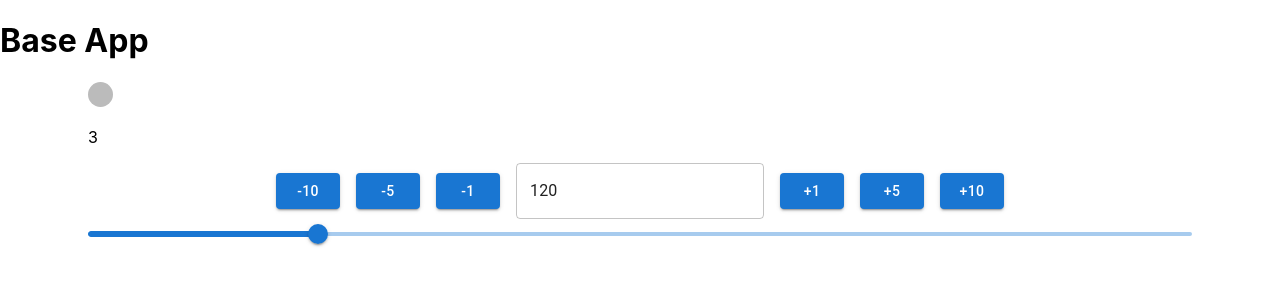
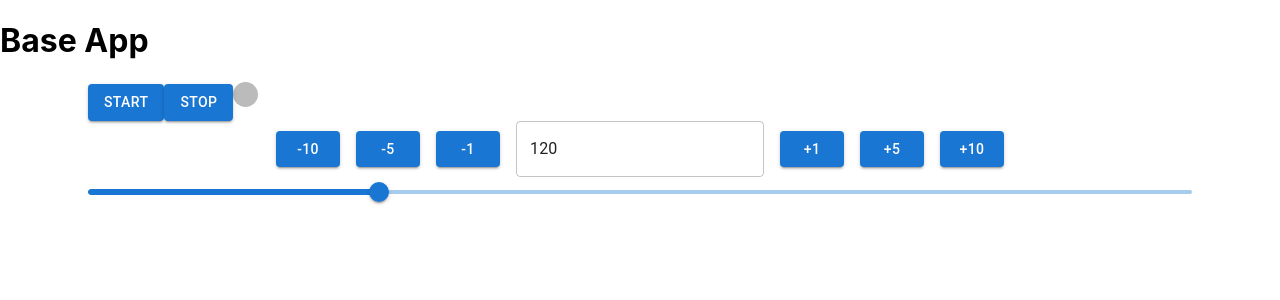
Before and after one commit to fleather2/metronome, a React (Create React App) app in the folder app/: page / in a window 1280 px wide. Shown: the top 300 px of the page. Built offline with nearby package versions, Linux system fonts and the light colour scheme.

Commit message:
Setting up metronome beeps

```diff
--- a/app/src/components/Metronome/BpmSelector.js
+++ b/app/src/components/Metronome/BpmSelector.js
@@ -1,7 +1,7 @@
 import React, {useState} from 'react';
 import { Slider, Container, Stack, Button, TextField } from "@mui/material"
 
-const BpmSelector = ({maxBpm, minBpm, bpm, setBpm, audioContext, doRunMetronome, setDoRunMetronome}) => {
+const BpmSelector = ({maxBpm, minBpm, bpm, setBpm}) => {
 
     const updateBpm = (newBpm) => {
         if (isNaN(newBpm)) {
@@ -38,7 +38,6 @@ const BpmSelector = ({maxBpm, minBpm, bpm, setBpm, audioContext, doRunMetronome,
                          }}
                     onBlur={() => {
                         updateBpm(bpm);
-                        audioContext.resume();
                     }}
                 />
                 <Button variant="contained" onClick={() => updateBpm(bpm + 1)}>+1</Button>
@@ -50,12 +49,10 @@ const BpmSelector = ({maxBpm, minBpm, bpm, setBpm, audioContext, doRunMetronome,
                 max={maxBpm}
                 value={bpm}
                 onChange={ (_, val) => {
-                    setDoRunMetronome(false);
                     setBpm(val);
                 }} // TODO we want to separate onChange forom onChangeCommitted, where we pause the metronome on onChange and replay it on onChangeCommitted
                 onChangeCommitted={ () => {
-                    setDoRunMetronome(true);
-                    console.log(doRunMetronome);
+
                 }}
             />
         </Container>
--- a/app/src/components/Metronome/Metronome.js
+++ b/app/src/components/Metronome/Metronome.js
@@ -3,6 +3,7 @@ import { motion } from "framer-motion";
 import { Slider, Container, Stack, Button, TextField, InputAdornment, FormControl } from "@mui/material"
 import BpmSelector from "./BpmSelector"
 import Player from './Player';
+
 /*  TODO
 3 parts:
 1. beat selector (how many beats per measure + subdivisions)
@@ -10,21 +11,18 @@ import Player from './Player';
 3. Tap tempo tool
 */
 const MIN_BPM = 20;
-const MAX_BPM = 500;
+const MAX_BPM = 400;
 const DEFAULT_BPM = 120;
 const NUM_BEATS = 4;
 
 
-
 function Metronome() {
     const [bpm, setBpm] = useState(DEFAULT_BPM);
-    const audioContext = new AudioContext();
-    const [doRunMetronome, setDoRunMetronome] = useState(true);
 
     return (
         <Container >
-            <Player bpm={bpm} numBeats={NUM_BEATS}  audioContext={audioContext} doRunMetronome={doRunMetronome} setDoRunMetronome={setDoRunMetronome}/>
-            <BpmSelector maxBpm={MAX_BPM} minBpm={MIN_BPM} bpm={bpm} setBpm={setBpm} audioContext={audioContext} doRunMetronome={doRunMetronome} setDoRunMetronome={setDoRunMetronome}/>
+            < Player bpm={bpm} numBeats={NUM_BEATS}/>
+            <BpmSelector maxBpm={MAX_BPM} minBpm={MIN_BPM} bpm={bpm} setBpm={setBpm}/>
         </Container>
     )
 }
--- a/app/src/components/Metronome/Player.js
+++ b/app/src/components/Metronome/Player.js
@@ -1,54 +1,58 @@
 import { useState, useEffect } from "react";
 import { animate } from "motion";
-import { Container } from "@mui/material";
+import { Container, Button } from "@mui/material";
 import "./beat.css";
 
-function playTone(audioContext, freq, duration, vol) {
-    const osc = audioContext.createOscillator();
-    const gain = audioContext.createGain();
+let ac;
+let oscNode;
+let gainNode;
 
-    osc.connect(gain);
-    gain.connect(audioContext.destination);
+const Player = ({bpm, numBeats}) => {
+    const [isPlaying, setIsPlaying] = useState(false);
 
-    gain.gain.value = vol;
-    osc.frequency.value = freq;
-    osc.start();
-    gain.gain.setTargetAtTime(0, audioContext.currentTime + 0.01, 0.02)
 
-    return;
-}
 
-const Player = ({bpm, numBeats, audioContext, doRunMetronome}) => {
+    useEffect( () => {
+        ac = new AudioContext();
+        oscNode = ac.createOscillator();
+        gainNode = ac.createGain();
+        oscNode.connect(gainNode);
+        gainNode.connect(ac.destination);
+        oscNode.frequency.value = 880;
+        gainNode.gain.value = 0;
+        oscNode.start();
+        console.log("Setup");
+    }, [])
 
-    const [currentBeat, setCurrentBeat] = useState(1);
-    const [prevTime, setPrevTime] = useState(Date.now());
-
-    let interval;
-    useEffect( () => {
-        interval = setInterval( () => {
-            const targetTime = prevTime + 60000/bpm;
-            const now = Date.now();
-            if (now >= targetTime) {
-                console.log(audioContext.state)
-                // Increment the beat
-                if (currentBeat >= numBeats) {
-                    setCurrentBeat(1);
-                    playTone(audioContext, 880, 50, .5);
-
-                } else {
-                    setCurrentBeat(currentBeat + 1);
-                    playTone(audioContext, 800, 50, .5);
-                }
-                setPrevTime(now);
+    const startMetronome = () => {
+        if (!isPlaying) {
+            ac.resume();
+            setIsPlaying(true);
+            let startTime = ac.currentTime;
+            let beepDuration = 0.04;
+            let beepInterval = 0.5;
+            for (let i = 0; i < 1000; i ++) {
+                gainNode.gain.setValueAtTime(0, startTime + i*beepInterval)
+                gainNode.gain.setValueAtTime(1, startTime + i*beepInterval + 0.01)
+                gainNode.gain.setValueAtTime(0, startTime + i*beepInterval + 0.01 + beepDuration)
             }
-        }, 5);
-        return () => clearInterval(interval);
-    }, [currentBeat, numBeats]);
+            console.log("Start");
+        }
+    }
+    const stopMetronome = () => {
+        if (isPlaying) {
+            gainNode.gain.value = 0;
+            gainNode.gain.cancelScheduledValues(ac.currentTime);
+            setIsPlaying(false);
+            console.log("Stop");
+        }
+    }
 
     return (
         <Container>
+            <Button variant="contained" onClick={startMetronome}>Start</Button>
+            <Button variant="contained" onClick={stopMetronome}>Stop</Button>
             <div className="beatCircle" />
-            <p>{currentBeat}</p>
         </Container>
         );
 }
```
